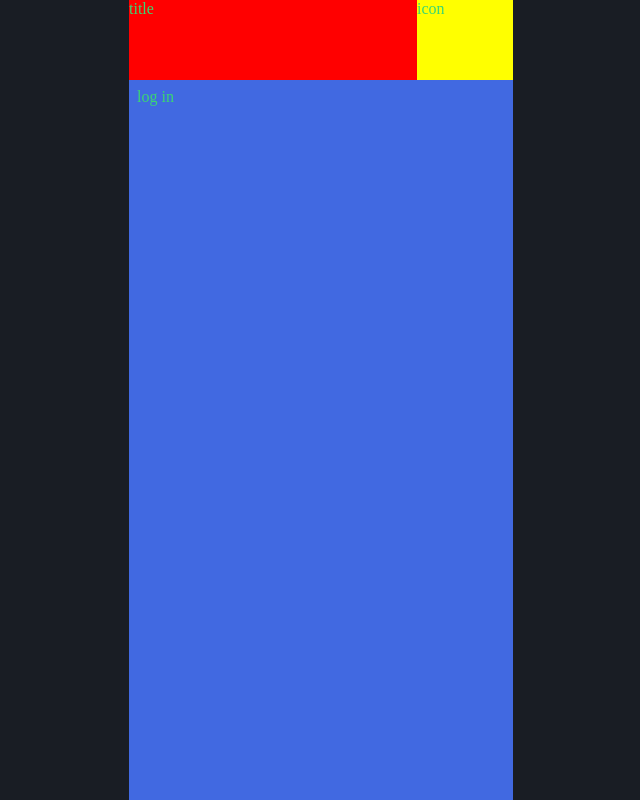
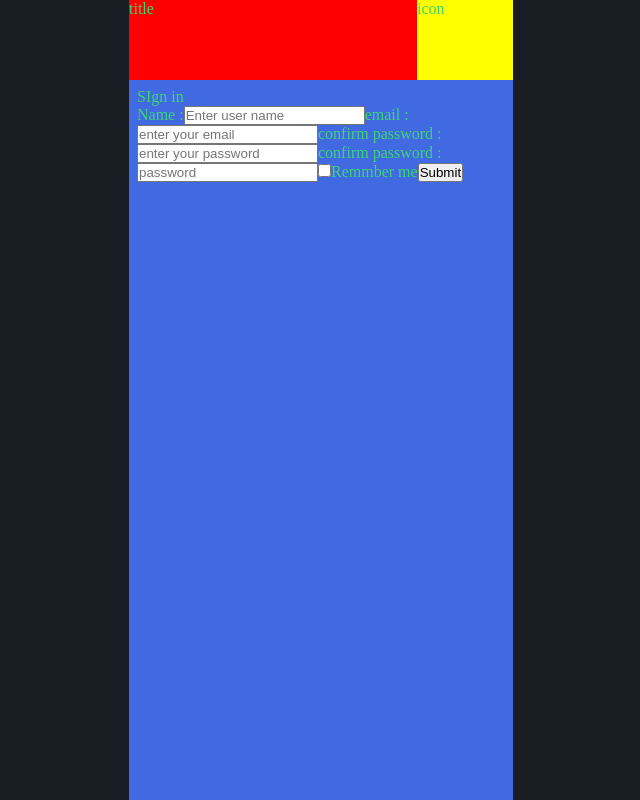
Before and after one commit to tahrer007/E-Penny-Bank, a React (Create React App) app in the folder client/: page /Signup in a window 1280 px wide. Shown: the whole page, without its empty margins (319-959 px from the left). Built offline with nearby package versions, Linux system fonts and the light colour scheme.

Commit message:
sign up page

```diff
--- a/client/src/components/pages/login/LogIn.jsx
+++ b/client/src/components/pages/login/LogIn.jsx
@@ -1,6 +1,6 @@
 import React, { useState, useEffect } from "react";
 import InputField from "components/reusables/InputField/InputField";
-import { EMAIL, PASSWORD } from "../../../services/const";
+import { EMAIL, PASSWORD } from "services/const";
 import validator from "validator";
 import { useNavigate, Link } from "react-router-dom";
 import "./LogIn";
@@ -70,7 +70,7 @@ const LogIn = () => {
       {errorMessage && <div className="errorMessage">{errorMessage}</div>}
       <div className="signUpMessage">
         don't have account ?
-        <button onClick={() => navigate("/signup")} /> test <button />
+        <button  onClick={() => navigate("/signup")} /> test <button />{" "}
       </div>
     </div>
   );
--- a/client/src/components/pages/signUp/SignUp.jsx
+++ b/client/src/components/pages/signUp/SignUp.jsx
@@ -1,7 +1,127 @@
-import React from "react";
+import React, { useState, useEffect } from "react";
+import { EMAIL, PASSWORD, CONFIRMEDPASSWORD, NAME } from "services/const";
+import InputField from "components/reusables/InputField/InputField";
+import validator from "validator";
+import { useNavigate } from "react-router-dom";
+import "./SignUp";
 
 const SignUp = () => {
-  return <div className="pageContainer">log in</div>;
+  const [input, setInput] = useState({
+    email: "",
+    password: "",
+    confirmedPassword: "",
+    name: "",
+    rememberMe: false,
+  });
+
+  /*const [error, setError] = useState({
+    EMAIL: "",
+    PASSWORD: "",
+    CONFIRMEDPASSWORD: "",
+    NAME: "",
+  });*/
+  const [error, setError] = useState("");
+  const navigate = useNavigate();
+
+  useEffect(() => {
+    console.log(input);
+  }, [input]);
+
+  const validateInputs = (e) => {
+    switch (e.target.id) {
+      case EMAIL:
+        if (!validator.isEmail(input.email))
+          setError("please enter a valid email");
+        break;
+      case CONFIRMEDPASSWORD:
+        if (
+          input.password !== input.confirmedPassword ||
+          !input.confirmedPassword
+        )
+          setError("passwords don't match");
+        break;
+      case NAME:
+        if (!input.name) setError("please type name");
+
+        break;
+      default:
+        if (!e.target.id) setError("please type name");
+        break;
+    }
+  };
+
+  const onChangeText = (e) => {
+    const { id, value } = e.target;
+    console.log(id, value);
+    setInput((prevState) => ({
+      ...prevState,
+      [id]: value,
+    }));
+  };
+
+  const handleSubmit = (e) => {
+    e.preventDefault();
+  };
+
+  return (
+    <div className="loginPage pageContainer ">
+      SIgn in
+      <form onSubmit={handleSubmit} className="form">
+        <InputField
+          placeholder={"Enter user name"}
+          value={input.NAME}
+          onChangeText={onChangeText}
+          editable={true}
+          type={"text"}
+          label={NAME}
+          id={NAME}
+          validateInputs={validateInputs}
+        />
+        <InputField
+          placeholder={"enter your email"}
+          value={input.EMAIL}
+          onChangeText={onChangeText}
+          editable={true}
+          type={EMAIL}
+          label={EMAIL}
+          id={EMAIL}
+          validateInputs={validateInputs}
+        />
+        <InputField
+          placeholder={"enter your password"}
+          value={input.PASSWORD}
+          onChangeText={onChangeText}
+          editable={true}
+          type={PASSWORD}
+          label={"confirm password"}
+          id={PASSWORD}
+          validateInputs={validateInputs}
+        />
+        <InputField
+          placeholder={"password"}
+          value={input.CONFIRMEDPASSWORD}
+          onChangeText={onChangeText}
+          editable={true}
+          type={PASSWORD}
+          label={"confirm password"}
+          id={CONFIRMEDPASSWORD}
+          validateInputs={validateInputs}
+        />
+        <label>
+          <input
+            type="checkbox"
+            checked={input.rememberMe}
+            onChange={onChangeText}
+            id={"rememberMe"}
+          />
+          Remmber me
+        </label>
+
+        <input type="submit" value="Submit" />
+      </form>
+      {error && <div className="errorMessage">{error}</div>}
+    </div>
+  );
 };
 
 export default SignUp;
--- a/client/src/components/reusables/InputField/InputField.jsx
+++ b/client/src/components/reusables/InputField/InputField.jsx
@@ -1,9 +1,18 @@
 import React from "react";
 
-const InputField = ({ id,label , placeholder, value, onChangeText, isEditable, type }) => {
+const InputField = ({
+  id,
+  label,
+  placeholder,
+  value,
+  onChangeText,
+  isEditable,
+  type,
+  validateInputs
+}) => {
   return (
     <label>
-     {label} :
+      {label} :
       <input
         placeholder={placeholder}
         value={value}
@@ -11,7 +20,7 @@ const InputField = ({ id,label , placeholder, value, onChangeText, isEditable, t
         editable={isEditable}
         type={type}
         id={id}
-        autoComplete ={value.toString()}
+        onBlur ={validateInputs}
       />
     </label>
   );
--- a/client/src/services/const.js
+++ b/client/src/services/const.js
@@ -7,7 +7,9 @@ const KEY_LENGTH = 5;
 const CHARACTERS =
   "ABCDEFGHIJKLMNOPQRSTUVWXYZabcdefghijklmnopqrstuvwxyz0123456789";
 const EMAIL ="email" ;
-const PASSWORD = "password"
+const PASSWORD = "password" ;
+const NAME = " Name" ;
+const CONFIRMEDPASSWORD ="confirmedPassword"
 export {
   MAX,
   MIN,
@@ -17,5 +19,7 @@ export {
   KEY_LENGTH,
   CHARACTERS,
   EMAIL ,
-  PASSWORD
+  PASSWORD ,
+  CONFIRMEDPASSWORD ,
+  NAME
 };
```
Also changed, not shown: client/src/components/reusables/form/Form.jsx (added, +49 -0 lines), client/src/components/reusables/form/form.scss (added).
